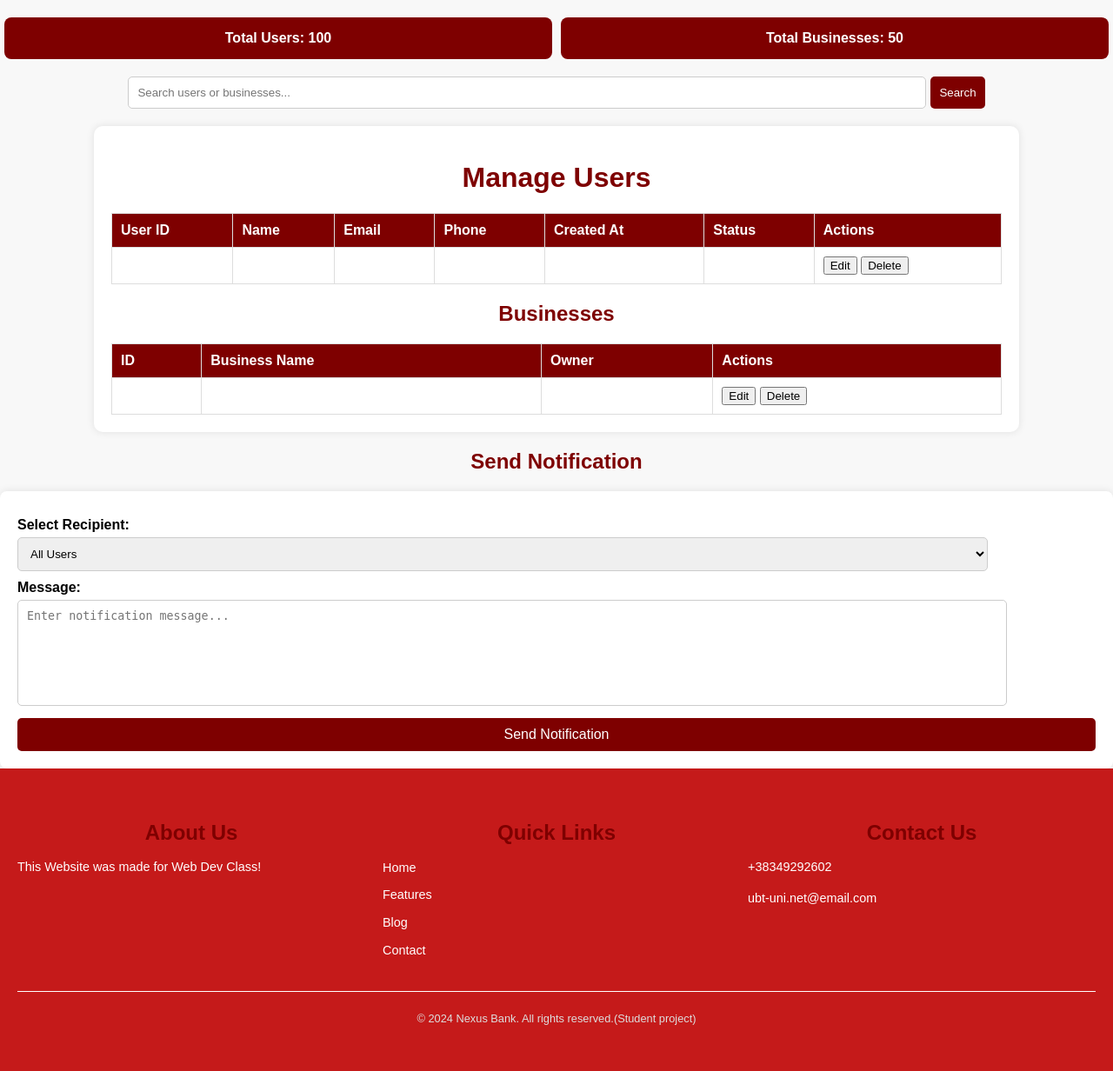
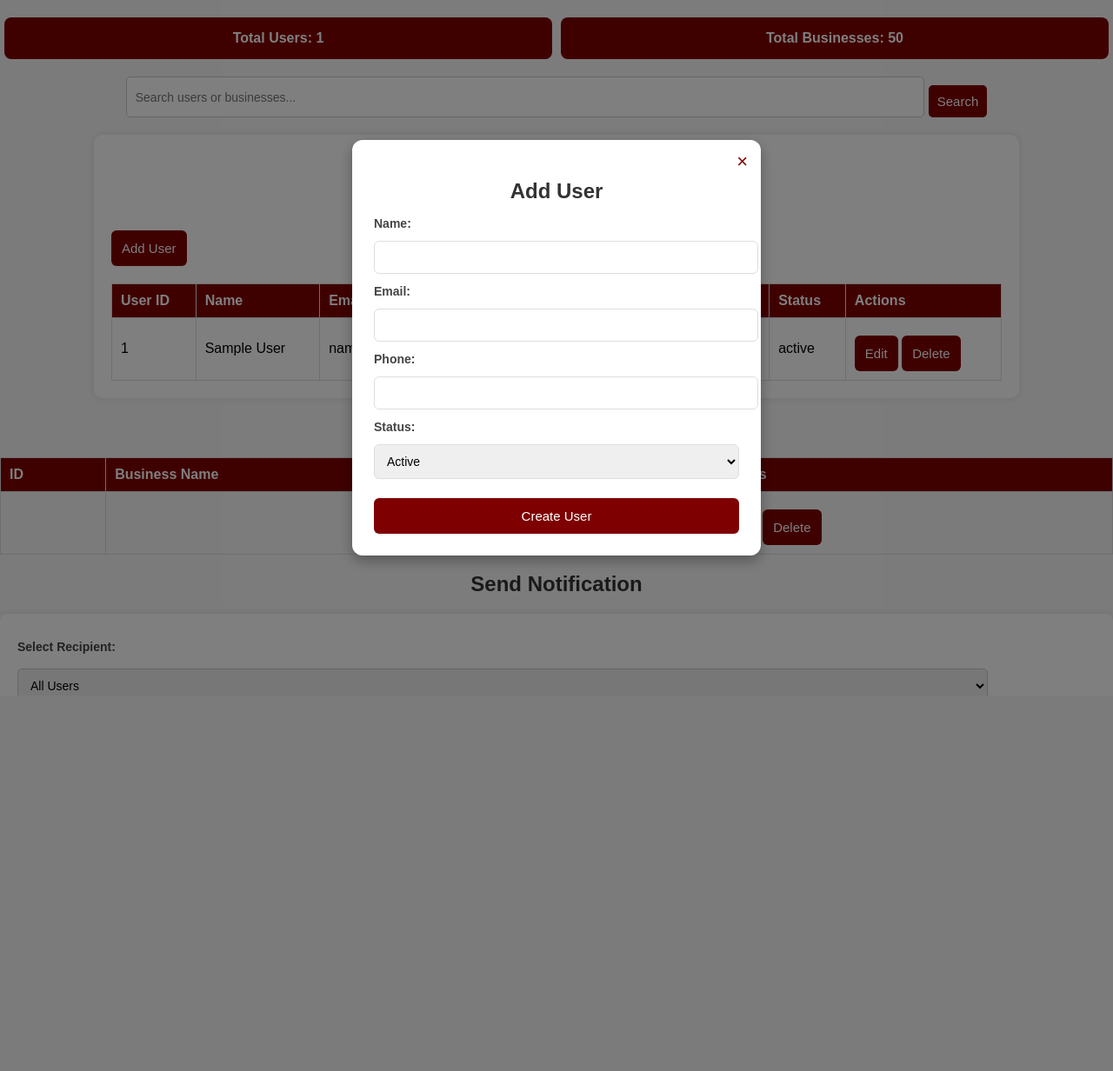
Before and after one commit to LeonBUBT/Projekti, a PHP site: page /admin.php in a window 1280 px wide. Shown: the whole page at 87% size. After the commit the page ends 800 px from the top, so only its background shows below. Run offline with PHP 8.4, Linux system fonts and the light colour scheme; tables that the repository leaves empty hold one stand-in row (values such as "Sample post").

Commit message:
almost done

```diff
--- a/CSS/admin.css
+++ b/CSS/admin.css
@@ -160,6 +160,106 @@ table tr:nth-child(even) {
     font-size: 16px;
 }
 
- button:hover {
-    transform: translateY(-3px);
+
+.modal {
+    display: none;
+    position: fixed;
+    inset: 0;
+    background-color: rgba(0, 0, 0, 0.5);
+    display: flex;
+    justify-content: center;
+    align-items: center;
+    z-index: 1000;
+
+
 }
+
+.modal-content {
+    background-color: white;
+    padding: 25px;
+    width: 420px;
+    border-radius: 12px;
+    box-shadow: 0 6px 15px rgba(0, 0, 0, 0.3);
+    position: relative;
+    text-align: center;
+    animation: fadeIn 0.3s ease-in-out;
+    position: absolute;
+    top: 50%;
+    left: 50%;
+    transform: translate(-50%, -50%);
+
+}
+@keyframes fadeIn {
+    from {
+        opacity: 0;
+        transform: scale(0.9) ;
+    }
+    to {
+        opacity: 1;
+        transform: scale(1) translate(50%);
+    }
+}
+
+.close {
+    position: absolute;
+    top: 12px;
+    right: 15px;
+    font-size: 22px;
+    cursor: pointer;
+    color: #7e0000;
+    transition: 0.2s ease-in-out;
+}
+
+.close:hover {
+    color: black;
+    transform: scale(1.2);
+}
+
+h2 {
+    color: #333;
+    margin-bottom: 15px;
+}
+
+form {
+    display: flex;
+    flex-direction: column;
+    gap: 12px;
+}
+
+label {
+    font-weight: bold;
+    text-align: left;
+    font-size: 14px;
+    color: #444;
+}
+
+input, select {
+    padding: 10px;
+    width: 100%;
+    border: 1px solid #ddd;
+    border-radius: 6px;
+    font-size: 14px;
+    transition: border-color 0.2s ease-in-out;
+}
+
+input:focus, select:focus {
+    border-color: #7e0000;
+    outline: none;
+}
+
+button {
+    background-color: #7e0000;
+    color: white;
+    padding: 12px;
+    font-size: 15px;
+    border: none;
+    cursor: pointer;
+    border-radius: 6px;
+    margin-top: 10px;
+    transition: 0.3s ease-in-out;
+}
+
+button:hover {
+    background-color: #5a0000;
+    transform: translateY(-2px);
+}
--- a/admin.php
+++ b/admin.php
@@ -1,3 +1,50 @@
+<?php
+include 'backend/config.php';
+
+$db = new Database();
+$conn = $db->getConnection();
+
+if (isset($_GET['delete'])) {
+    $id = $_GET['delete'];
+    $query = "DELETE FROM users WHERE user_id = :id";
+    $stmt = $conn->prepare($query);
+    $stmt->bindParam(':id', $id);
+    $stmt->execute();
+    header("Location: admin.php");
+    exit();
+}
+
+if ($_SERVER["REQUEST_METHOD"] == "POST") {
+    $name = $_POST['name'];
+    $email = $_POST['email'];
+    $phone = $_POST['phone'];
+    $status = $_POST['status'];
+
+    if (isset($_POST['user_id'])) {
+        $id = $_POST['user_id'];
+        $query = "UPDATE users SET name=:name, email=:email, phone=:phone, status=:status WHERE user_id=:id";
+        $stmt = $conn->prepare($query);
+        $stmt->bindParam(':id', $id);
+    } else {
+        $query = "INSERT INTO users (name, email, phone, status) VALUES (:name, :email, :phone, :status)";
+        $stmt = $conn->prepare($query);
+    }
+
+    $stmt->bindParam(':name', $name);
+    $stmt->bindParam(':email', $email);
+    $stmt->bindParam(':phone', $phone);
+    $stmt->bindParam(':status', $status);
+    $stmt->execute();
+
+    header("Location: admin.php");
+    exit();
+}
+
+$query = "SELECT * FROM users";
+$stmt = $conn->prepare($query);
+$stmt->execute();
+$users = $stmt->fetchAll(PDO::FETCH_ASSOC);
+?>
 
 <!DOCTYPE html>
 <html lang="en">
@@ -11,7 +58,7 @@
 <body>
 
 <div class="stats">
-            <div class="stat-box">Total Users: <span id="totalUsers">100</span></div>
+    <div class="stat-box">Total Users: <span id="totalUsers"><?= count($users); ?></span></div>
     <div class="stat-box">Total Businesses: <span id="totalBusinesses">50</span></div>
 </div>
 
@@ -22,7 +69,8 @@
 
 <div class="dashboard-container">
     <h1>Manage Users</h1>
-        <table>
+    <button onclick="document.getElementById('userModal').style.display='block'">Add User</button>
+    <table border="1">
         <thead>
             <tr>
                 <th>User ID</th>
@@ -35,22 +83,46 @@
             </tr>
         </thead>
         <tbody>
-
+            <?php foreach ($users as $user): ?>
                 <tr>
-                        <td></td>
-                        <td></td>
-                        <td></td>
-                        <td></td>
-                        <td></td>
-                        <td></td>
+                    <td><?= $user['user_id']; ?></td>
+                    <td><?= $user['name']; ?></td>
+                    <td><?= $user['email']; ?></td>
+                    <td><?= $user['phone']; ?></td>
+                    <td><?= $user['created_at']; ?></td>
+                    <td><?= $user['status']; ?></td>
                     <td>
-                        <button class="edit">Edit</button>
-                        <button class="delete">Delete</button>
+                        <button onclick="editUser(<?= $user['user_id']; ?>, '<?= $user['name']; ?>', '<?= $user['email']; ?>', '<?= $user['phone']; ?>', '<?= $user['status']; ?>')">Edit</button>
+                        <a href="users.php?delete=<?= $user['user_id']; ?>" onclick="return confirm('Are you sure?');"><button>Delete</button></a>
                     </td>
                 </tr>
-
+            <?php endforeach; ?>
         </tbody>
     </table>
+</div>
+
+<div id="userModal" class="modal">
+    <div class="modal-content">
+        <span onclick="document.getElementById('userModal').style.display='none'" class="close">&times;</span>
+        <h2 id="modalTitle">Add User</h2>
+        <form method="post">
+            <input type="hidden" id="user_id" name="user_id">
+            <label>Name:</label>
+            <input type="text" name="name" id="name" required>
+            <label>Email:</label>
+            <input type="email" name="email" id="email" required>
+            <label>Phone:</label>
+            <input type="text" name="phone" id="phone">
+            <label>Status:</label>
+            <select name="status" id="status">
+                <option value="Active">Active</option>
+                <option value="Inactive">Inactive</option>
+            </select>
+            <button type="submit" id="saveButton">Create User</button>
+        </form>
+    </div>
+</div>
+
 <section>
     <h2>Businesses</h2>
     <table>
@@ -76,8 +148,6 @@
     </table>
 </section>
 
-    </div>
-
 <section>
     <h2>Send Notification</h2>
     <form id="notificationForm">
@@ -91,9 +161,19 @@
         <button type="submit">Send Notification</button>
     </form>
 </section>
-    </div>
 
 <script>
+    function editUser(id, name, email, phone, status) {
+        document.getElementById('modalTitle').innerText = 'Edit User';
+        document.getElementById('user_id').value = id;
+        document.getElementById('name').value = name;
+        document.getElementById('email').value = email;
+        document.getElementById('phone').value = phone;
+        document.getElementById('status').value = status;
+        document.getElementById('saveButton').innerText = 'Update User';
+        document.getElementById('userModal').style.display = 'block';
+    }
+
     document.getElementById("notificationForm").addEventListener("submit", function(event) {
         event.preventDefault();
         let recipient = document.getElementById("recipient").value;
@@ -101,4 +181,7 @@
         alert("Notification sent to " + recipient + ": " + message);
     });
 </script>
+
 <?php include 'footer.php'; ?>
+</body>
+</html>
```
Lines whose indentation alone changed are shown as unchanged.
